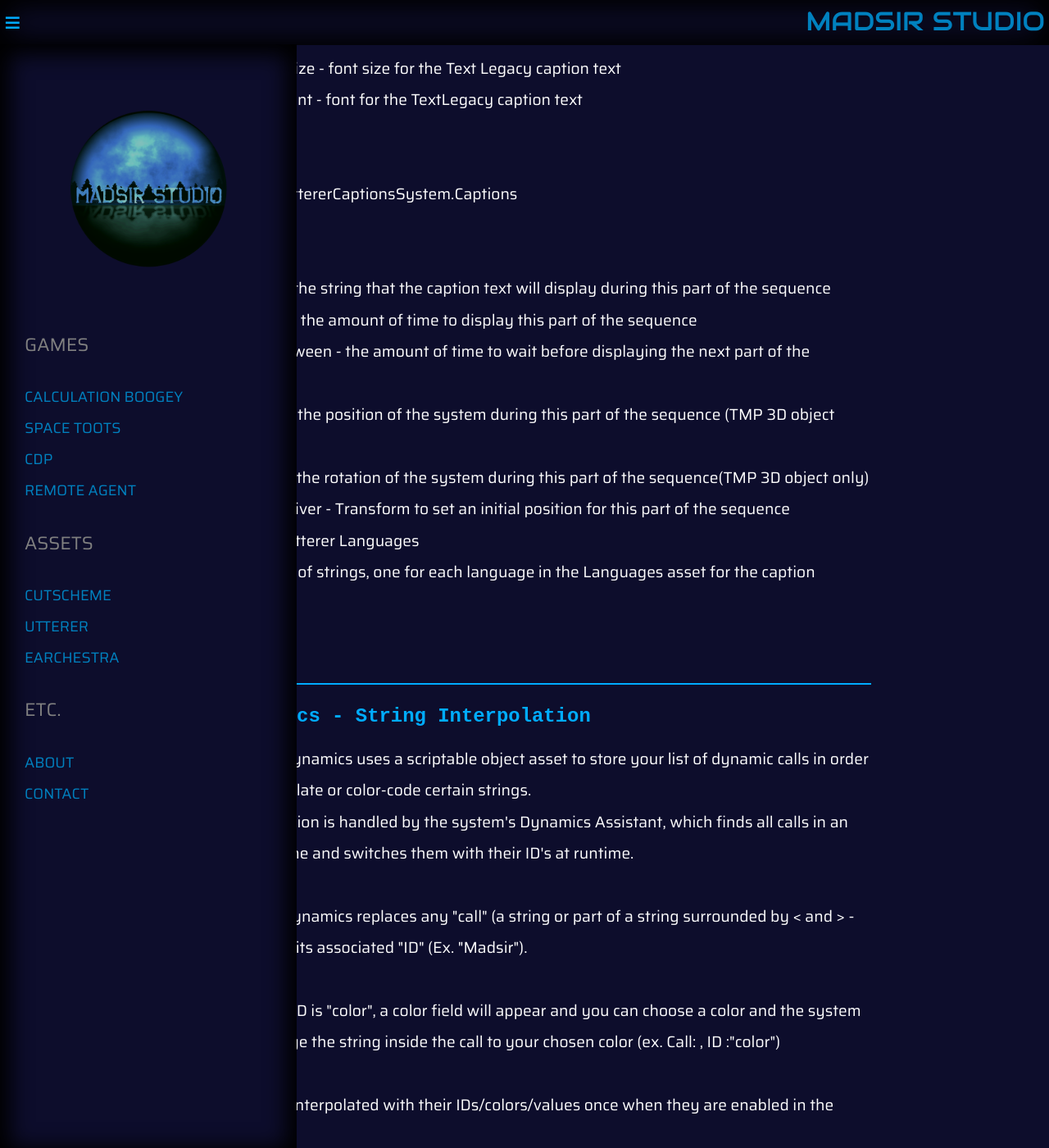
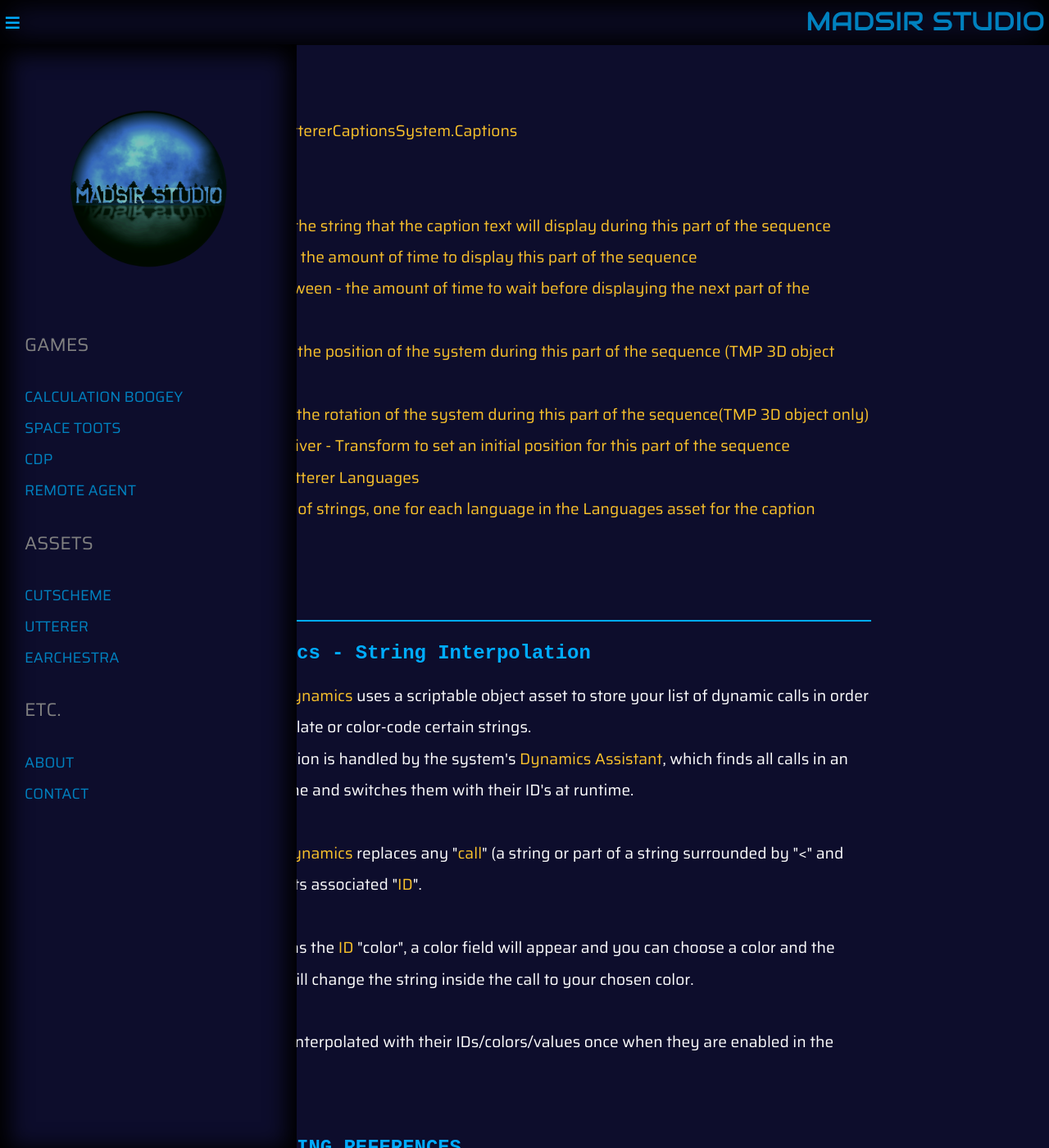
Before and after one commit to Madsir/madsirstudio.github.io, a Jekyll site: the page built from utterer/docs/index.html, in a window 1280 px wide and 1400 px high, scrolled down 18436 px. Shown: the whole window at 82% size. Built offline with Jekyll 4.4.1, drawn with Linux system fonts in a browser that asks for light colours; some of the changed text lies outside the part shown.

Commit message:
Update index.html

```diff
--- a/utterer/docs/index.html
+++ b/utterer/docs/index.html
@@ -148,9 +148,9 @@ body {
         <main id="documentation">
             <section id="Languages">
                 <h2>Utterer Languages - Localization Framework</h2>
-                <p>Utterer Languages is a scriptable object asset which stores language information and guides the components connected to it. Localize Text, Image, and Audio Source components as well as the Utterer Dialogue System and Utterer Captions System. RTL languages supported.
+                <p><span class="accent">Utterer Languages</span> is a scriptable object asset which stores language information and guides the components connected to it. Localize Text, Image, and Audio Source components as well as the Utterer Dialogue System and Utterer Captions System. RTL languages supported.
 <br><br>
-			Utterer Languages comes with a Language Chooser script for syncing dropdown components with the Languages In Use list.<br><br>
+			<span class="accent">Utterer Languages</span> comes with a <span class="accent">Language Chooser</span> script for syncing dropdown components with the Languages In Use list.<br><br>
 
 <span class="accent">Language Chooser</span> allows the user to choose a language at runtime. The Utterer Languages asset will save any changes made, guiding its connected components to reflect those changes.<br><br>
 Compatible with the following components:<br><br><br>
@@ -161,7 +161,7 @@ Compatible with the following components:<br><br><br>
 <span class="accent">Utterer Dialogue System</span><br><br>
 <span class="accent">Utterer Captions System</span><br><br><br></p>
 		    <H2>SCRIPTING REFERENCES</H2> <p>
-		    Utterer.UttererLanguages | ScriptableObject<br><br><br>
+		   <span class="accent"> Utterer.UttererLanguages | ScriptableObject</span><br><br><br>
 
 <span class="accent">_LanguageData</span> - a list of type Utterer.UttererLanguages.LanguageData that contains all languages used with this asset<br>
 <span class="accent">instance</span> - static instance of this UttererLanguages<br>
@@ -174,12 +174,12 @@ Compatible with the following components:<br><br><br>
 <span class="accent">currentLanguage</span> - string of the English name of the current language in use<br><br><br>
 
 
-Utterer.UttererLanguages.LanguageData<br><br><br>
+<span class="accent">Utterer.UttererLanguages.LanguageData</span><br><br><br>
 
 <span class="accent">languages</span>  - a list of class Utterer.UttererLanguages.LanguageList which contains all languages used with this asset<br><br><br>
 
 
-Utterer.UttererLanguages.LanguagesList
+<span class="accent">Utterer.UttererLanguages.LanguagesList</span>
 <br><br><br>
 <span class="accent">language</span>  - string for the English name of this language<br>
 <span class="accent">inUse</span>  - bool determining whether or not this language is the current language in use<br><br><br>
@@ -212,8 +212,8 @@ Styles:<br><br>
 <span class="accent">Dialogue Style</span> - contains font, font size, font style, font color, font outline, and outline color settings for the dialogue font<br><br>
 <span class="accent">Response Style</span> - contains font, font size, font style, font color, font outline, and outline color settings for the response font. It also includes a Target Image bool to determine which graphic the button should target, a color field for the button background, and a color field for button's highlight color
 <br><br><br>
-Dialogue Tool :<br><br>
-All Dialogue and Response windows will be displayed in this workspace<br>
+<span class="accent">Dialogue Tool </span><br><br>
+All dialogue and response windows will be displayed in this workspace<br>
 Dialogue and response windows are draggable<br>
 You can scroll the workspace with the mouse or keyboard arrows<br>
 You can drag the workspace area by clicking the center mouse button<br>
@@ -223,7 +223,7 @@ Quick-position the windows in rows, columns, or diagonally<br>
 Controls which inputs can interact with the system<br>
 Import/export strings from txt/csv files<br><br><br><br>
 
-<span class="accent">Dialogue Tool - Dialogue Window</span><br><br>
+<span class="accent">Dialogue Tool</span - Dialogue Window<br><br>
 Each window contains the following controls:<br><br>
 
 <span class="accent">Response Input</span> - A Dialogue window's Response Input is used to receive input from responses within the sequence and determine which part of the dialogue to display next.<br><br>
@@ -243,8 +243,8 @@ Utterer will display nothing during this break<br><br>
 
 
 
-Dialogue Tool - Response Windows<br><br>
-Each Response window has the following controls:<br><br>
+<span class="accent">Dialogue Tool</span> - Response Windows<br><br>
+Each response window has the following controls:<br><br>
 
 <span class="accent">Response </span>- The response text area is where you'll input the text for this response to the Dialogue.<br>
 <span class="accent">Behaviour </span>- Adding a game object to this field creates a list of available Monobehaviours to choose from.<br>
@@ -252,7 +252,7 @@ Each Response window has the following controls:<br><br>
 <span class="accent">Response Output</span> - If this toggle is active and connected to another Dialogue's Response Input field, then that Dialogue will display next if this response is chosen.<br><br></p>
 		    <h2>SCRIPTING REFERENCES</h2>
 <p>
-Utterer.UttererDialogueSystem<br><br>
+<span class="accent">Utterer.UttererDialogueSystem</span><br><br>
 
 UTTERER LANGUAGES<br>
 <span class="accent">language</span> - the reference for the UttererLanguages asset used by this system (if applicable)<br><br><br>
@@ -393,36 +393,36 @@ Utterer.UttererDialogueSystem.Dialogues
 <span class="accent">breakBetween</span> - the amount of time to wait before displaying the next part of the sequence<br>
 <span class="accent">position</span> - the position of the system during this part of the sequence (TMP 3D object only)<br>
 <span class="accent">rotation</span> - the rotation of the system during this part of the sequence(TMP 3D object only)<br>
-If using UttererLanguages<br>
+If using <span class="accent">UttererLanguages</span><br>
 <span class="accent">speaks</span> - list of strings, one for each language in the Languages asset, which controls what the speaker text displays during this dialogue<br>
 <span class="accent">dials</span> - list of strings, one for each language in the Languages asset which controls what the dialogue text displays during this dialogue<br>
 <span class="accent">sounds</span> - a list of type AudioClip, one for each language in the Languages asset which controls what audioclip plays during this dialogue<br><br><br>
 
-Utterer.UttererDialogueSystem.Response<br><br><br>
+<span class="accent">Utterer.UttererDialogueSystem.Response</span><br><br><br>
 
 <span class="accent">response</span> - a string the controls this response's text<br>
 <span class="accent">behave</span> - a gameobject that contains a script with a function to call if this response is chosen<br>
 <span class="accent">script</span> - of type Behaviour is the script from the behave object that contains the function to call<br>
 <span class="accent">funct </span>- the string name of the function to call in script<br>
 <span class="accent">nextDialogue</span> - int for the serialized index of the next dialogue in the sequence (set in the Dialogue Tool)<br>
-If using UttererLanguages<br>
+If using <span class="accent">UttererLanguages</span><br>
 <span class="accent">responses</span> - a list of strings for each language in the Languages asset, which controls what this response text displays<br><br><br></p>
             </section>
 <section id="Captions">
                 <h2>Captions</h2>
-                <p>The Captions System lets you create and control a timed sequence of captions that will format itself based on your input. Like the Dialogue System, you can easily customize the system and its elements. <br><br><br>
+                <p>The <span class="accent">Captions System</span> lets you create and control a timed sequence of captions that will format itself based on your input. Like the <span class="accent">Dialogue System</span>, you can easily customize the system and its elements. <br><br><br>
 
 Settings<br>
 <span class="accent">Content Fade</span><br>
-Content Fade is a bool which when set to true causes any enabled content (caption text) to fade in and out at the beginning and end of each caption in the sequence<br><br>
+A bool which when set to true causes any enabled content (caption text) to fade in and out at the beginning and end of each caption in the sequence<br><br>
 
 
 <span class="accent">Style Fade</span><br>
-Style Fade is a bool which when set to true causes any enabled style (background, outline) to fade in and out at the beginning and end of each caption in the sequence<br><br>
+A bool which when set to true causes any enabled style (background, outline) to fade in and out at the beginning and end of each caption in the sequence<br><br>
 
 
 <span class="accent">Paint On</span><br>
-Paint On is a bool which when set to true causes the system to add one letter or word at a time, depending on the type setting. Creates a bool to control word vs letter, and a float field for you to control the rate at which the letter/word appears<br><br>
+A bool which when set to true causes the system to add one letter or word at a time, depending on the type setting. Creates a bool to control word vs letter, and a float field for you to control the rate at which the letter/word appears<br><br>
 
 
 <span class="accent">Positions</span><br>
@@ -442,8 +442,8 @@ Contains settings for the captions font<br><br>
 
 <br><br>
 
-The Captions Tool
-<br><br>
+<span class="accent">The Captions Tool</span>
+<br>
 
 All windows will be displayed in this workspace.<br>
 Windows are draggable.<br>
@@ -452,85 +452,85 @@ Add & Remove captions<br>
 Import or export text from documents in your project<br><br><br>
 
 
-Captions Tool - Caption Windows
+<span class="accent">Captions Too</span>l - Caption Windows
 <br><br>
-Caption : Text Area<br>
+<span class="accent">Caption : Text Area</span><br>
 The caption text area is where you'll input the text for this caption in the sequence.<br><br>
 
-Time : Float Field<br>
+<span class="accent">Time : Float Field</span><br>
 The amount of time you would like this caption to display itself.<br>
 This time includes start fade in and end fadeout, if applicable
 <br><br>
-Delay : Float Field<br>
+<span class="accent">Delay : Float Field</span><br>
 The amount of time you want to wait before displaying the next caption.<br>
-Utterer Captions System will display no text during this break<br><br><br></p>
+<span class="accent">Utterer Captions System</span> will display no text during this break<br><br><br></p>
 	<H2>SCRIPTING REFERENCES</H2>
 <p>
-Utterer.UttererCaptionsSystem<br><br><br>
+<span class="accent">Utterer.UttererCaptionsSystem</span><br><br><br>
 
-captions - a list of type Utterer.UttererCaptionsSystem.Captions which contains all controls for each caption in the sequence<br>
-currentCap - the index of the currently displayed caption in the sequence<br><br>
+<span class="accent">captions</span> - a list of type <span class="accent">Utterer.UttererCaptionsSystem.Captions</span> which contains all controls for each caption in the sequence<br>
+<span class="accent">currentCap</span> - the index of the currently displayed caption in the sequence<br><br>
 
 UTTERER LANGUAGES<br>
-language - the Utterer Languages asset that is attached to this system (if applicable)<br><br>
+<span class="accent">language</span> - the <span class="accent">Utterer Languages</span> asset that is attached to this system (if applicable)<br><br>
 
 CAPTIONS<br>
-captionObjectTMP - TextMeshPro component for the caption<br>
-captionTMP - TextMeshProUGUI component for the caption<br>
-capFontSizeTMP - TextMeshPro/UGUI font size for the caption text<br>
-captionFontTMP - TextMeshPro/UGUI font asset for the caption text<br>
-caption - Text Legacy component for the caption<br>
-outc - Outline component for the Text Legacy caption text<br><br>
+<span class="accent">captionObjectTMP</span> - TextMeshPro component for the caption<br>
+<span class="accent">captionTMP</span> - TextMeshProUGUI component for the caption<br>
+<span class="accent">capFontSizeTMP</span> - TextMeshPro/UGUI font size for the caption text<br>
+<span class="accent">captionFontTMP</span> - TextMeshPro/UGUI font asset for the caption text<br>
+<span class="accent">caption</span> - Text Legacy component for the caption<br>
+<span class="accent">outc</span> - Outline component for the Text Legacy caption text<br><br>
 
 SETTINGS<br>
-scaleToText - scales the backdrop to fit the text if true<br>
-systemFade - fade the Backdrop elements<br>
-contentFade - fade the Content elements<br>
-fadeTime - the amount of time it takes to fade the system/content in/out<br>
-typingAnimation - Paint On Effect<br>
-typeSpeed- the rate at which words/letter are displayed when using the Paint On Effect<br>
-paintOn - bool to configure whether Paint On adds a word or a letter at a time<br>
-Positions - bool for TextMeshPro 3D systems that allows for a unique position and rotation for each dialogue part<br><br>
+<span class="accent">scaleToText</span> - scales the backdrop to fit the text if true<br>
+<span class="accent">systemFade</span> - fade the Backdrop elements<br>
+<span class="accent">contentFade</span> - fade the Content elements<br>
+<span class="accent">fadeTime</span> - the amount of time it takes to fade the system/content in/out<br>
+<span class="accent">typingAnimation</span> - Paint On Effect<br>
+<span class="accent">typeSpeed</span> - the rate at which words/letter are displayed when using the Paint On Effect<br>
+<span class="accent">paintOn</span> - bool to configure whether Paint On adds a word or a letter at a time<br>
+<span class="accent">Positions</span> - bool for TextMeshPro 3D systems that allows for a unique position and rotation for each dialogue part<br><br>
 
 
 OPTIONS<br>
-noBackground - bool whether or not to show the background<br>
-noOutline - bool whether or not to show the background's outline<br><br>
+<span class="accent">noBackground</span> - bool whether or not to show the background<br>
+<span class="accent">noOutline</span> - bool whether or not to show the background's outline<br><br>
 
 BACKDROP STYLE<br>
-back - Image for the background<br>
-outline - Image for the background's outline<br>
-backgroundColor - Color for the back's Image<br>
-backgroundImage - Sprite for the back's Image<br>
-outlineColor - Color for the outline's Image<br>
-outlineImage - Sprite for the outline's Image<br><br>
+<span class="accent">back</span> - Image for the background<br>
+<span class="accent">outline</span> - Image for the background's outline<br>
+<span class="accent">backgroundColor</span> - Color for the back's Image<br>
+<span class="accent">backgroundImage</span> - Sprite for the back's Image<br>
+<span class="accent">outlineColor</span> - Color for the outline's Image<br>
+<span class="accent">outlineImage</span> - Sprite for the outline's Image<br><br>
 
 CAPTION STYLE<br>
-captionColor - Color for the caption text<br>
-capFontSize - font size for the Text Legacy caption text<br>
-captionFont - font for the TextLegacy caption text<br><br><br>
+<span class="accent">captionColor</span> - Color for the caption text<br>
+<span class="accent">capFontSize</span> - font size for the Text Legacy caption text<br>
+<span class="accent">captionFont</span> - font for the TextLegacy caption text<br><br><br>
 
 
 
-Utterer.UttererCaptionsSystem.Captions<br><br><br>
+<span class="accent">Utterer.UttererCaptionsSystem.Captions<br><br><br>
 
-caption - the string that the caption text will display during this part of the sequence<br>
-duration -  the amount of time to display this part of the sequence<br>
-breakBetween - the amount of time to wait before displaying the next part of the sequence<br>
-position - the position of the system during this part of the sequence (TMP 3D object only)<br>
-rotation - the rotation of the system during this part of the sequence(TMP 3D object only)<br>
-positionGiver - Transform to set an initial position for this part of the sequence<br>
-If using Utterer Languages<br>
-caps - list of strings, one for each language in the Languages asset for the caption<br><br><br>
+<span class="accent">caption</span> - the string that the caption text will display during this part of the sequence<br>
+<span class="accent">duration </span>-  the amount of time to display this part of the sequence<br>
+<span class="accent">breakBetween </span>- the amount of time to wait before displaying the next part of the sequence<br>
+<span class="accent">position</span> - the position of the system during this part of the sequence (TMP 3D object only)<br>
+<span class="accent">rotation</span> - the rotation of the system during this part of the sequence(TMP 3D object only)<br>
+<span class="accent">positionGiver</span> - Transform to set an initial position for this part of the sequence<br>
+If using<span class="accent"> Utterer Languages</span><br>
+<span class="accent">caps</span> - list of strings, one for each language in the Languages asset for the caption<br><br><br>
 </p>
             </section>
                         <section id="Dynamics">
                 <h2>Dynamics - String Interpolation</h2>
 				<p>
-	Utterer Dynamics uses a scriptable object asset to store your list of dynamic calls in order to interpolate or color-code certain strings.<br>Interpolation is handled by the system's Dynamics Assistant, which finds all calls in an open scene and switches them with their ID's at runtime.<br><br>
-	Utterer Dynamics replaces any "call" (a string or part of a string surrounded by < and > - Ex. <PlayerName> ) with its associated "ID" (Ex. "Madsir"). <br><br>
+	<span class="accent">Utterer Dynamics</span> uses a scriptable object asset to store your list of dynamic calls in order to interpolate or color-code certain strings.<br>Interpolation is handled by the system's <span class="accent">Dynamics Assistant</span>, which finds all calls in an open scene and switches them with their ID's at runtime.<br><br>
+	<span class="accent">Utterer Dynamics</span> replaces any "<span class="accent">call</span>" (a string or part of a string surrounded by "<" and ">") with its associated "<span class="accent">ID</span>". <br><br>
 
-If a call's ID is "color", a color field will appear and you can choose a color and the system will change the string inside the call to your chosen color (ex. Call: <Player> , ID :"color")<br><br>
+If a <span class="accent">call</span> has the <span class="accent">ID</span> "color", a color field will appear and you can choose a color and the system will change the string inside the call to your chosen color. <br><br>
 
 
 Calls are interpolated with their IDs/colors/values once when they are enabled in the scene.<br><br>
@@ -538,28 +538,28 @@ Calls are interpolated with their IDs/colors/values once when they are enabled i
 	<h2>SCRIPTING REFERENCES</h2>
 
 <p>
-Utterer.DynamicsManager | ScriptableObject<br><br><br>
+<span class="accent">Utterer.DynamicsManager</span> | ScriptableObject<br><br><br>
 
-_DynamicsList-  a list of class Utterer.DynamicsManager.DynamicsList that contains all the dynamics in the list<br><br><br>
+<span class="accent">_DynamicsList</span> -  a list of class <span class="accent">Utterer.DynamicsManager.DynamicsList</span> that contains all the dynamics in the list<br><br><br>
 
 
-Utterer.DynamicsManager.DynamicsList
+<span class="accent">Utterer.DynamicsManager.DynamicsList</span>
 <br><br><br>
-dynamics - a list of class Utterer.DynamicsManager.Dynamics that contains all the controls for each dynamic in the list<br><br><br>
+<span class="accent">dynamics</span> - a list of class <span class="accent">Utterer.DynamicsManager.Dynamics</span> that contains all the controls for each dynamic in the list<br><br><br>
 
 
-Utterer.DynamicsManager.Dynamics<br><br><br>
+<span class="accent">Utterer.DynamicsManager.Dynamics</span><br><br><br>
 
-call - string that is to be replaced by the ID at runtime, always surrounded by < > (ex. <Player Name>)<br>
-ID - string that replaces the call at runtime<br>
-col - Color for the call if ID is "color"<br><br><br>
+<span class="accent">call</span> - string that is to be replaced by the ID at runtime, always surrounded by < > (ex. <Player Name>)<br>
+<span class="accent">ID</span> - string that replaces the call at runtime<br>
+<span class="accent">col</span> - Color for the call if ID is "color"<br><br><br>
 
 
-Utterer.UttererDynamics<br><br><br>
+<span class="accent">Utterer.UttererDynamics</span><br><br><br>
 
-manager - reference of type DynamicsManager for the Dynamics Asset attached to this<br>
-public void DynamicsInput(TMP_InputField obj)<br>
-public void DynamicsInput(InputField obj)<br><br>
+<span class="accent">manager</span> - reference of type DynamicsManager for the Dynamics Asset attached to this<br>
+<span class="accent">public void DynamicsInput(TMP_InputField obj)</span><br>
+<span class="accent">public void DynamicsInput(InputField obj)</span><br><br>
 </p>
 			</section>
         </main>
```
